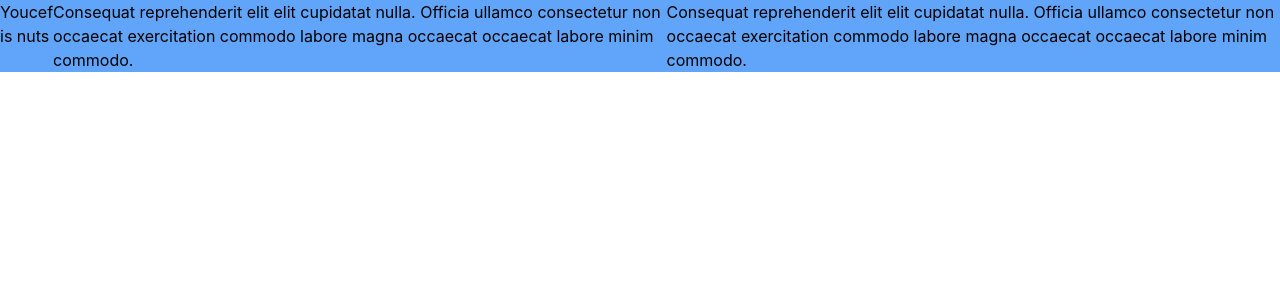
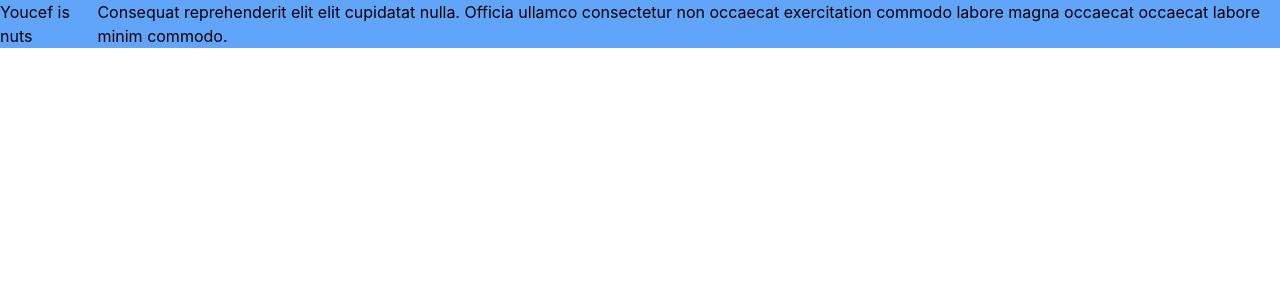
Before and after one commit to dinariyasmine/Article-Browser, a React (Create React App) app in the folder frontend/: page / in a window 1280 px wide. Shown: the top 300 px of the page. Built offline with nearby package versions, Linux system fonts and the light colour scheme.

Commit message:
branch creation

```diff
--- a/frontend/src/App.js
+++ b/frontend/src/App.js
@@ -9,11 +9,8 @@ function App() {
         Officia ullamco consectetur non occaecat exercitation commodo
         labore magna occaecat occaecat labore minim commodo.
       </p>
-      <p  >
-        Consequat reprehenderit elit elit cupidatat nulla.
-        Officia ullamco consectetur non occaecat exercitation commodo
-        labore magna occaecat occaecat labore minim commodo.
-      </p>
+
+
     </section>
   );
 }
```
